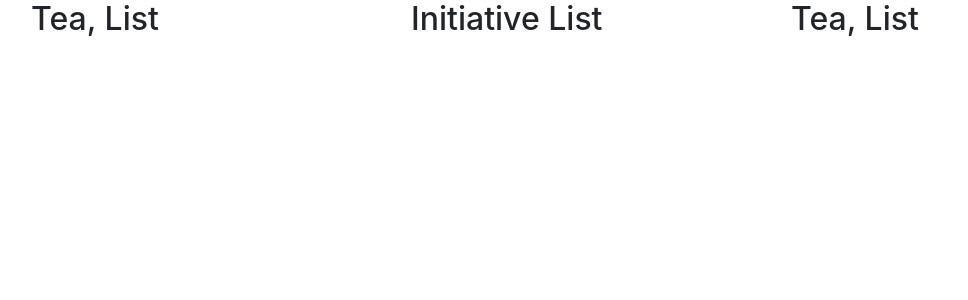
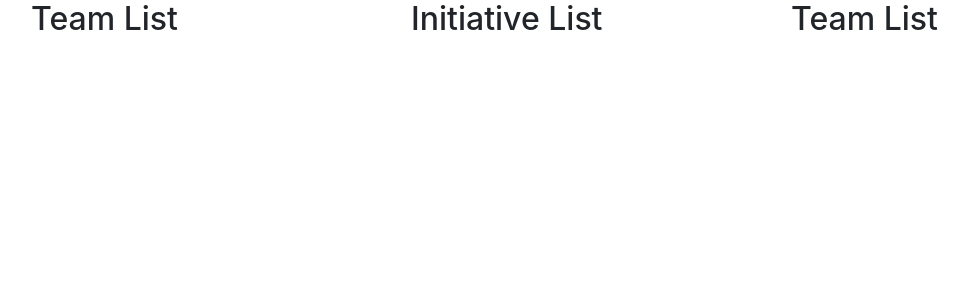
Before and after one commit to chwicklund/init-tracker, a React (Create React App) app: page / in a window 1280 px wide. Shown: the top 300 px of the page, without its empty margins (54-1022 px from the left). Built offline with nearby package versions, Linux system fonts and the light colour scheme.

Commit message:
Bug: Fixed grammatical error in TeamList.js

```diff
--- a/src/components/TeamList.js
+++ b/src/components/TeamList.js
@@ -3,7 +3,7 @@ import React from 'react';
 class TeamList extends React.Component {
     render() {
         return (
-            <h2>Tea, List</h2>
+            <h2>Team List</h2>
         );
     }
 }
```
